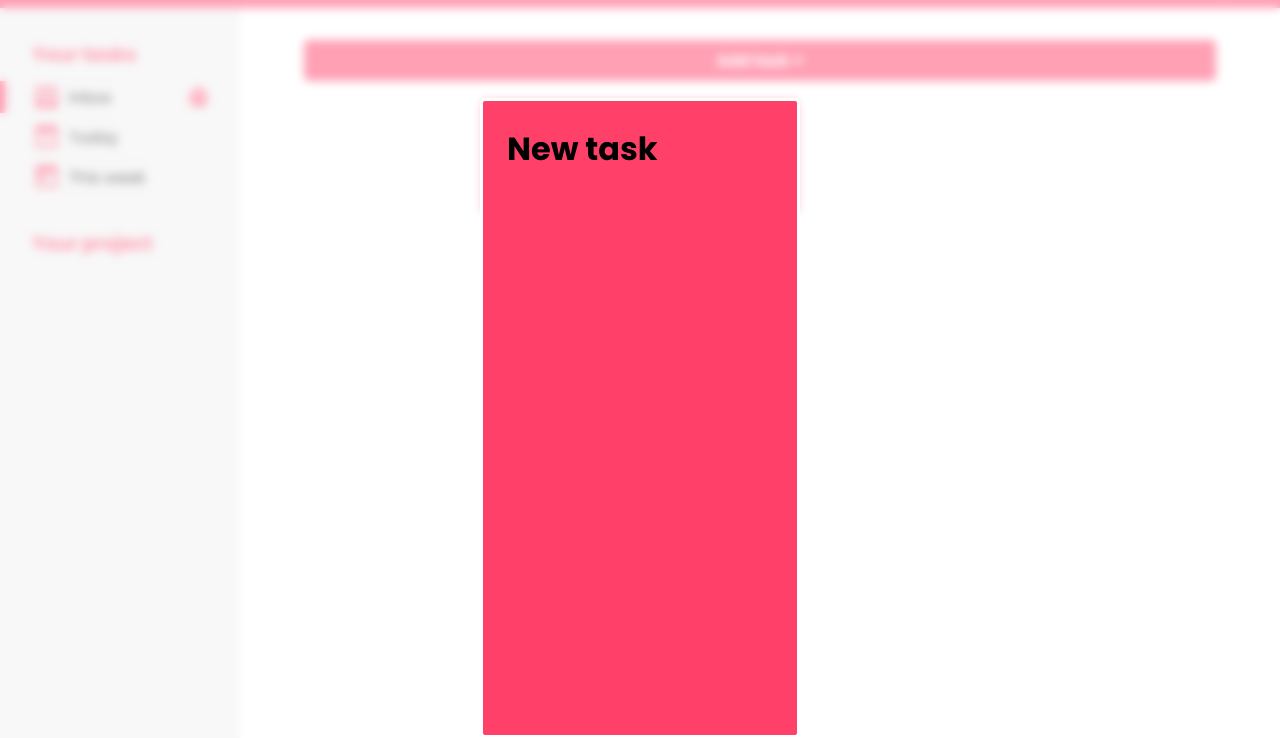
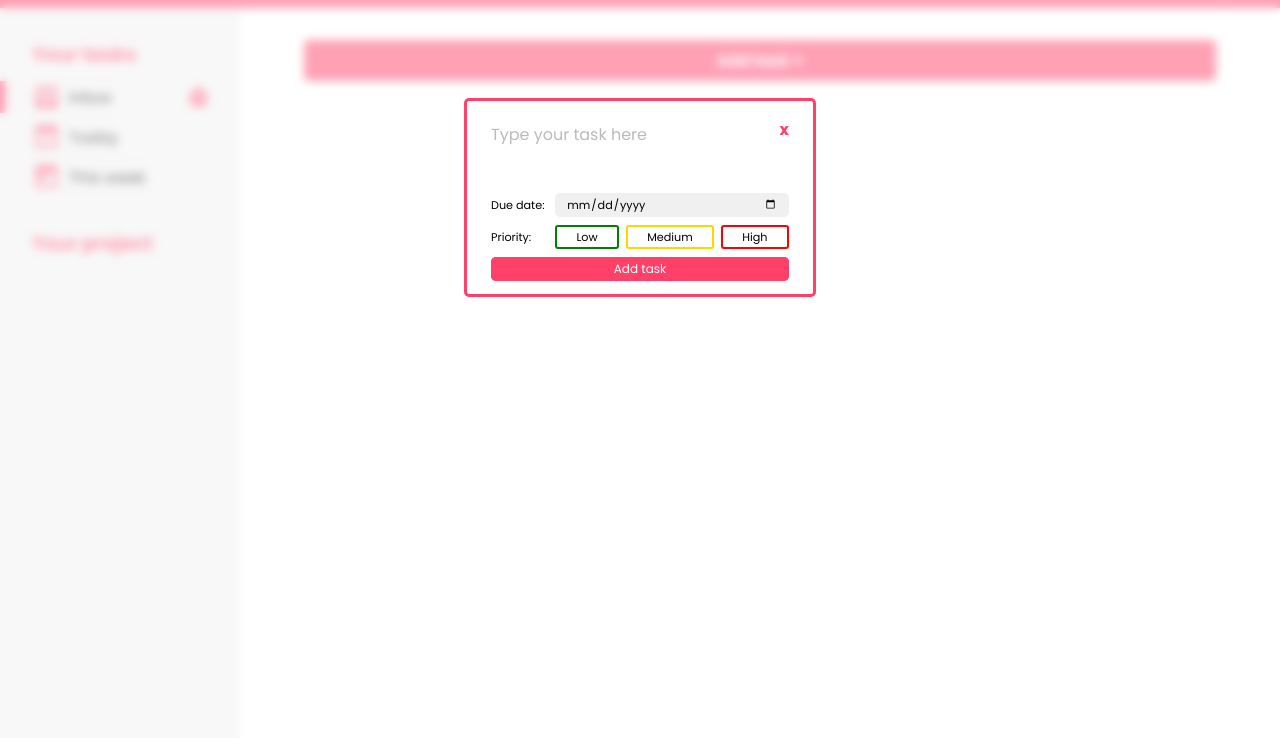
Before and after one commit to Buh90/todo-list-project, a website built with webpack: page src/index.html in a window 1280 px wide. Both pictures are taken after a click on the button "Add task +". Shown: the part 62-800 px from the top of the page. Built offline with nearby package versions, Linux system fonts and the light colour scheme.

Commit message:
Add modal function

```diff
--- a/src/index.html
+++ b/src/index.html
@@ -47,17 +47,44 @@
           <p class="aside-title">Your project</p>
           <div class="tasks-nav"></div>
         </aside>
+
         <main>
           <button class="add-task">Add task +</button>
-          <dialog open>
+          <!-- <dialog>
+            <p class="close-dialog-btn">x</p>
             <p
               id="task-name"
               class="textarea"
               role="textbox"
               contenteditable
             ></p>
-            <input type="date" name="" id="" />
-          </dialog>
+            <div class="input-block">
+              <label for="due-date">Due date:</label
+              ><input type="date" name="due-date" id="due-date" />
+              <label for="priority">Priority:</label>
+              <div class="radio-block">
+                <input
+                  type="radio"
+                  name="priority"
+                  id="low-priority"
+                  value="low"
+                />
+                <input
+                  type="radio"
+                  name="priority"
+                  id="medium-priority"
+                  value="medium"
+                />
+                <input
+                  type="radio"
+                  name="priority"
+                  id="high-priority"
+                  value="high"
+                />
+              </div>
+            </div>
+            <button class="submit-btn" type="button">Add task</button>
+          </dialog> -->
         </main>
       </div>
     </div>
--- a/src/index.js
+++ b/src/index.js
@@ -1,7 +1,17 @@
-import "./style.css";
-import { showModal } from "./modal.js";
+import './style.css';
+import * as modal from './modal.js';
 // import html from "./index.html";
 
-const addTaskBtn = document.querySelector(".add-task");
+const showModalBtn = document.querySelector('.add-task');
+let taskList = [];
 
-addTaskBtn.addEventListener("click", () => showModal());
+showModalBtn.addEventListener('click', () => {
+  modal.create();
+  const closeModalBtn = document.querySelector('.close-dialog-btn');
+  const submitModalBtn = document.querySelector('.submit-btn');
+  closeModalBtn.addEventListener('click', () => modal.closeModal());
+  submitModalBtn.addEventListener('click', () => {
+    taskList.push(modal.saveData());
+    console.log(taskList);
+  });
+});
--- a/src/modal.js
+++ b/src/modal.js
@@ -1,10 +1,86 @@
-const mainSection = document.querySelector("main");
+const mainSection = document.querySelector('main');
 
-function showModal() {
-  const dialog = document.createElement("dialog");
+let dialog;
+let taskList;
+
+function create() {
+  reset();
+  dialog = document.createElement('dialog');
+  dialog.innerHTML = `<form>
+  <p class="close-dialog-btn">x</p>
+            <p
+              id="task-name"
+              class="textarea"
+              role="textbox"
+              contenteditable
+            ></p>
+            <div class="input-block">
+              <label for="due-date">Due date:</label
+              ><input type="date" name="due-date" id="due-date" />
+              <label for="priority">Priority:</label>
+              <div class="radio-block">
+                <input
+                  type="radio"
+                  name="priority"
+                  id="low-priority"
+                  value="low"
+                />
+                <input
+                  type="radio"
+                  name="priority"
+                  id="medium-priority"
+                  value="medium"
+                />
+                <input
+                  type="radio"
+                  name="priority"
+                  id="high-priority"
+                  value="high"
+                />
+              </div>
+            </div>
+            <button class="submit-btn" type="button">Add task</button>
+          </form>`;
   mainSection.appendChild(dialog);
-  dialog.innerHTML = "<h1>New task</h1>";
   dialog.showModal();
 }
 
-export { showModal };
+function closeModal() {
+  dialog.close();
+  reset();
+}
+
+function saveData() {
+  const taskName = document.querySelector('#task-name');
+  const duedate = document.querySelector('#due-date');
+  const priority = document.querySelector('[name="priority"]:checked');
+  const taskData = {
+    taskName: taskName.textContent,
+    duedate: duedate.value,
+    priority: priority.value,
+  };
+  closeModal();
+  return taskData;
+}
+
+// modal.dialogForm.addEventListener('submit', (e) => {
+//   const modal = document.querySelector('dialog');
+//   e.preventDefault();
+//   let newTask = {
+//     taskName: modal.taskName.textContent,
+//     duedate: modal.duedate.value,
+//     priority: document.querySelector('[name="priority"]:checked').value,
+//   };
+//   taskList.push(newTask);
+//   modal.dialog.close();
+//   resetModal();
+//   console.log(taskList);
+// });
+
+function reset() {
+  if (document.body.contains(dialog)) {
+    dialog.remove();
+  }
+}
+
+export { create, saveData, reset, closeModal };
--- a/src/style.css
+++ b/src/style.css
@@ -1,4 +1,4 @@
-@import url("https://fonts.googleapis.com/css2?family=Poppins:ital,wght@0,400;0,700;1,400;1,700&display=swap");
+@import url('https://fonts.googleapis.com/css2?family=Poppins:ital,wght@0,400;0,700;1,400;1,700&display=swap');
 
 :root {
   --pink: rgb(255, 65, 106);
@@ -13,7 +13,7 @@
 }
 
 body {
-  font-family: "Poppins", sans-serif;
+  font-family: 'Poppins', sans-serif;
 }
 
 header {
@@ -86,9 +86,10 @@ aside {
 }
 
 .nav-button,
-.add-task {
+.add-task,
+.submit-btn {
   border: none;
-  font-family: "Poppins", sans-serif;
+  font-family: 'Poppins', sans-serif;
   font-size: 1rem;
   cursor: pointer;
   transition: 0.3s;
@@ -123,18 +124,23 @@ main {
   padding: 2rem max(2rem, 5vw);
 }
 
+.submit-btn,
 .add-task {
   color: var(--white);
   background-color: var(--pink);
   width: 100%;
-  padding: 0.5rem;
   border-radius: 5px;
-  font-weight: 700;
   outline: solid 2px var(--pink);
   outline-offset: -2px;
 }
 
-.add-task:hover {
+.add-task {
+  font-weight: 700;
+  padding: 0.5rem;
+}
+
+.add-task:hover,
+.submit-btn:hover {
   background-color: var(--white);
   color: var(--pink);
 }
@@ -144,15 +150,14 @@ DIALOG
 -------------------*/
 
 dialog {
-  width: 20rem;
-  height: auto;
-  padding: 1.5rem;
+  width: 22rem;
+  padding: 1.5rem 1.5rem 0.8rem;
   position: fixed;
   top: 10rem;
   margin: 0 auto;
   border-radius: 5px;
-  border: 0.2rem solid var(--white);
-  background-color: var(--pink);
+  border: 0.2rem solid var(--pink);
+  background-color: var(--white);
 }
 
 dialog::backdrop {
@@ -160,14 +165,25 @@ dialog::backdrop {
   backdrop-filter: blur(5px);
 }
 
+.close-dialog-btn {
+  color: var(--pink);
+  font-weight: 700;
+  position: absolute;
+  top: 1rem;
+  right: 1.5rem;
+  cursor: pointer;
+}
+
 .textarea {
   display: block;
-  width: 100%;
+  color: var(--pink);
+  width: 92%;
   overflow: hidden;
   resize: none;
   line-height: 20px;
-  margin-bottom: 1rem;
+  margin-bottom: 3rem;
   font-weight: 700;
+  cursor: text;
 }
 
 .textarea:focus-visible {
@@ -175,15 +191,91 @@ dialog::backdrop {
 }
 
 .textarea:empty::before {
-  content: "Type your task here";
+  content: 'Type your task here';
   color: #bbb;
   font-weight: 400;
 }
 
-input[type="date"] {
+.input-block {
+  display: grid;
+  grid-template-columns: 4rem 1fr;
+  align-items: center;
+  row-gap: 0.5rem;
+}
+
+.radio-block {
+  display: flex;
+}
+
+label,
+input[type='date'],
+input[type='radio']::before {
+  font-size: 0.7rem;
+  font-family: 'Poppins', sans-serif;
+}
+
+input[type='date'] {
   background-color: var(--light-grey);
   border: none;
   height: 1.5rem;
   padding: 0.7rem;
   border-radius: 5px;
 }
+
+input[type='radio'] {
+  appearance: none;
+  padding: 0.1rem 0.7rem;
+  border-radius: 3px;
+  border-style: solid;
+  border-width: 2px;
+  flex: 1 0 auto;
+  text-align: center;
+}
+
+input[type='radio']#low-priority {
+  border-color: green;
+}
+
+input[type='radio']#medium-priority {
+  border-color: gold;
+  margin: 0 0.4rem;
+}
+
+input[type='radio']#high-priority {
+  border-color: red;
+}
+input[type='radio']#low-priority:checked {
+  background-color: green;
+  color: var(--white);
+}
+
+input[type='radio']#medium-priority:checked {
+  background-color: gold;
+  color: var(--white);
+}
+
+input[type='radio']#high-priority:checked {
+  background-color: red;
+  color: var(--white);
+}
+
+input[type='radio']#low-priority::before {
+  border-color: green;
+  content: 'Low';
+}
+
+input[type='radio']#medium-priority::before {
+  border-color: green;
+  content: 'Medium';
+}
+
+input[type='radio']#high-priority::before {
+  border-color: green;
+  content: 'High';
+}
+
+.submit-btn {
+  height: 1.5rem;
+  font-size: 0.75rem;
+  margin-top: 0.5rem;
+}
```
